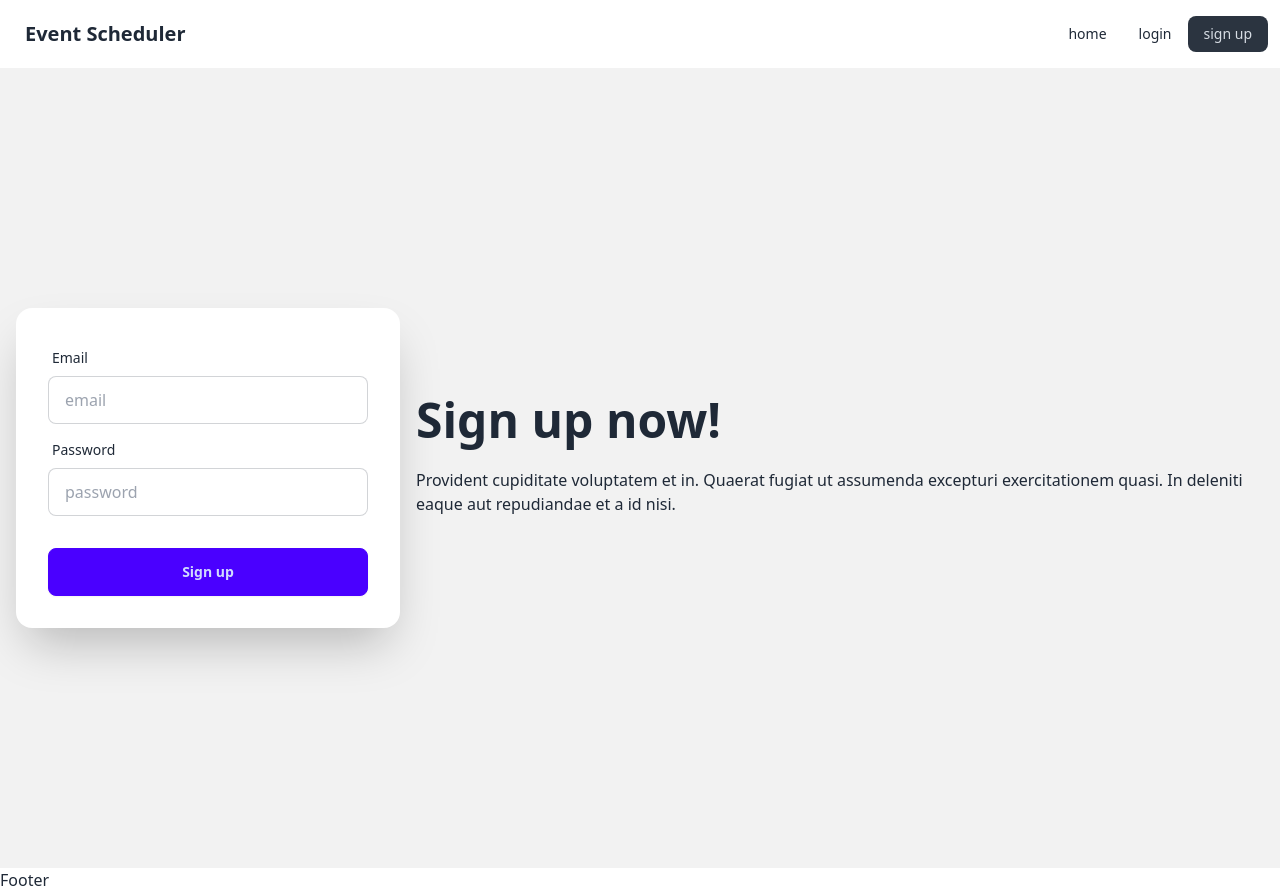
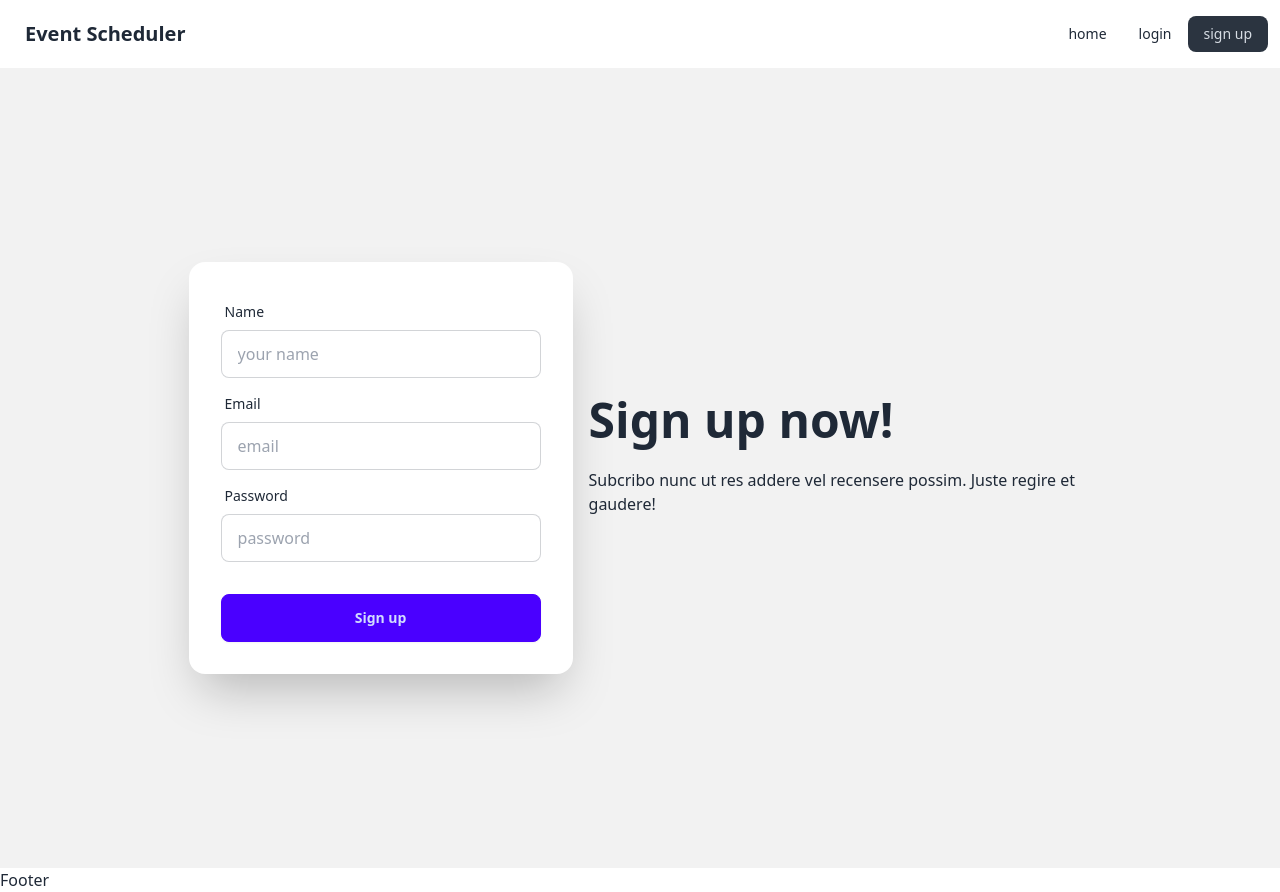
Before and after one commit to GerdBraun/Event-Scheduler, a React (Vite) app: page /signup in a window 1280 px wide. Built offline with nearby package versions, Linux system fonts and the light colour scheme.

Commit message:
added name to be saved when signing up

```diff
--- a/src/components/LoginForm.jsx
+++ b/src/components/LoginForm.jsx
@@ -16,7 +16,6 @@ const LoginForm = ({ rememberToken }) => {
 
   const handleSubmit = (e) => {
     e.preventDefault();
-    console.log("handleSubmit called");
 
     fetch("http://localhost:3001/api/auth/login", {
       method: "POST",
@@ -32,9 +31,7 @@ const LoginForm = ({ rememberToken }) => {
     })
       .then((response) => response.json())
       .then((data) => {
-        console.log(data);
 
-        // TODO: error handling
         if (data.error) {
           alert(data.error);
           return;
@@ -42,7 +39,6 @@ const LoginForm = ({ rememberToken }) => {
 
         rememberToken(data.token);
         navigate("/");
-        //setEvent(data)
       })
       .catch((error) => console.error("Error fetching event details:", error));
   };
@@ -52,9 +48,7 @@ const LoginForm = ({ rememberToken }) => {
         <div className="text-center lg:text-left">
           <h1 className="text-5xl font-bold">Login now!</h1>
           <p className="py-6">
-            Provident cupiditate voluptatem et in. Quaerat fugiat ut assumenda
-            excepturi exercitationem quasi. In deleniti eaque aut repudiandae et
-            a id nisi.
+          Log in nunc et incipias addendo vel emendando eventus!
           </p>
         </div>
         <div className="card bg-base-100 w-full max-w-sm shrink-0 shadow-2xl">
--- a/src/components/SignupForm.jsx
+++ b/src/components/SignupForm.jsx
@@ -16,7 +16,6 @@ const SignupForm = () => {
 
   const handleSubmit = (e) => {
     e.preventDefault();
-    console.log("formState=", formState);
 
     fetch("http://localhost:3001/api/users", {
       method: "POST",
@@ -32,14 +31,11 @@ const SignupForm = () => {
     })
       .then((response) => response.json())
       .then((data) => {
-        console.log(data);
-
         if (data.error) {
           alert(data.error);
           return;
         }
         navigate("/login");
-        //setEvent(data)
       })
       .catch((error) => console.error("Error fetching event details:", error));
   };
@@ -49,13 +45,25 @@ const SignupForm = () => {
         <div className="text-center lg:text-left">
           <h1 className="text-5xl font-bold">Sign up now!</h1>
           <p className="py-6">
-            Provident cupiditate voluptatem et in. Quaerat fugiat ut assumenda
-            excepturi exercitationem quasi. In deleniti eaque aut repudiandae et
-            a id nisi.
+          Subcribo nunc ut res addere vel recensere possim. Juste regire et gaudere!
           </p>
         </div>
         <div className="card bg-base-100 w-full max-w-sm shrink-0 shadow-2xl">
           <form className="card-body" onSubmit={(e) => handleSubmit(e)}>
+            <div className="form-control">
+              <label className="label">
+                <span className="label-text">Name</span>
+              </label>
+              <input
+                name="name"
+                type="text"
+                placeholder="your name"
+                className="input input-bordered"
+                required
+                onChange={handleChange}
+                value={formState.name}
+              />
+            </div>
             <div className="form-control">
               <label className="label">
                 <span className="label-text">Email</span>
```
